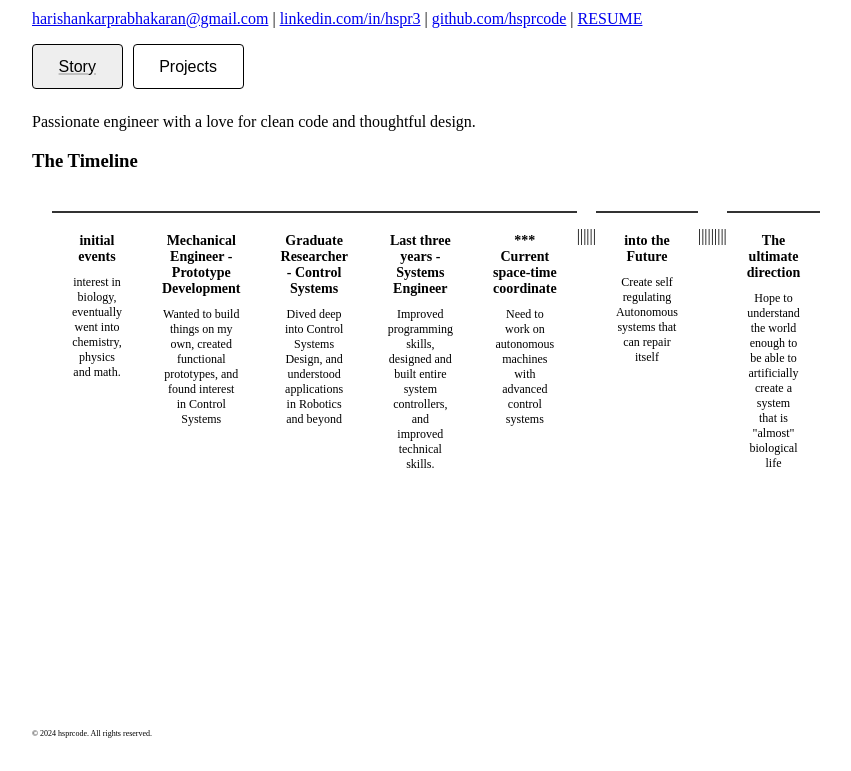
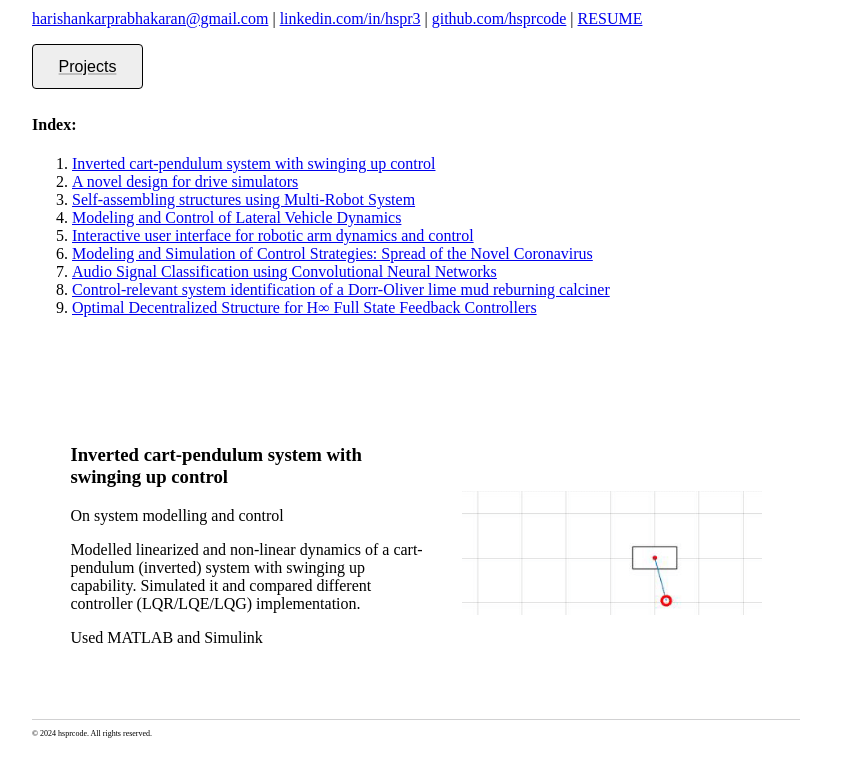
Before and after one commit to hsprcode/hsprcode.github.io, a plain HTML site: page index.html in a window 1280 px wide. Shown: the part 62-833 px from the top of the page, without its empty margins (104-955 px from the left). Before the commit the page ends 800 px from the top, so only its background shows below. Drawn offline with Linux system fonts and the light colour scheme.

Commit message:
keep projects tab

```diff
--- a/index.html
+++ b/index.html
@@ -140,7 +140,7 @@
 
 
 
-<body onload="showTab('myStory')">
+<body onload="showTab('Projects')">
     <header>
         <h2 id="name"></h2>
     </header>
@@ -152,8 +152,9 @@
         | <a href="Harishankar_Resume.pdf" target="_blank">RESUME</a>
             <p></p>
         <div style="display: flex; gap: 10px;">
-            <button id = "default" class="modern-button" onclick="showTab('myStory', this)">Story</button>
-            <button class="modern-button" onclick="showTab('Projects', this)">Projects</button>
+            <!-- <button id = "default" class="modern-button" onclick="showTab('myStory', this)">Story</button> -->
+            <button id = "default" class="modern-button" onclick="showTab('Projects', this)">Projects</button>
+            <!-- <button class="modern-button" onclick="showTab('Projects', this)">Projects</button> -->
             <!-- <button class="modern-button" onclick="showTab('interests', this)">Interests</button> -->
             <!-- <button class="modern-button" onclick="showTab('Resume', this)">Resume</button> -->
         </div>
```
